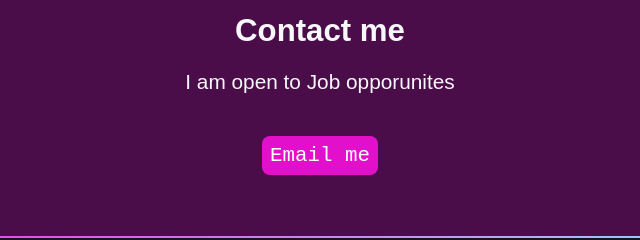
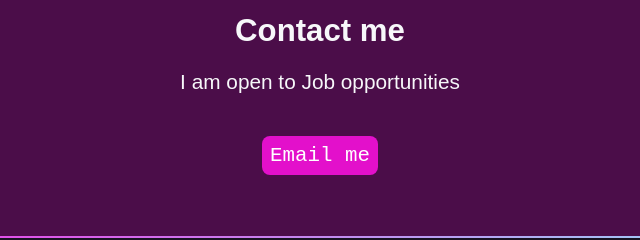
Before and after one commit to ohiarre/ohiarre.github.io, a plain HTML site: page portfolio/index.html in a window 1280 px wide. Shown: the part 1362-1602 px from the top of the page, 320-960 px from the left. Drawn offline with Linux system fonts and the light colour scheme.

Commit message:
Update index.html

```diff
--- a/portfolio/index.html
+++ b/portfolio/index.html
@@ -63,7 +63,7 @@
 <div class="gradient"></div>
 <section id="contact">
     <h2>Contact me</h2>
-    <p> I am open to Job opporunites</p>
+    <p> I am open to Job opportunities </p>
     <p><a href="mailto:malikahtaan@gmail.com" target="_blank" class="button">Email me</a></p>
 </section>
 <div class="gradient"></div>
```
